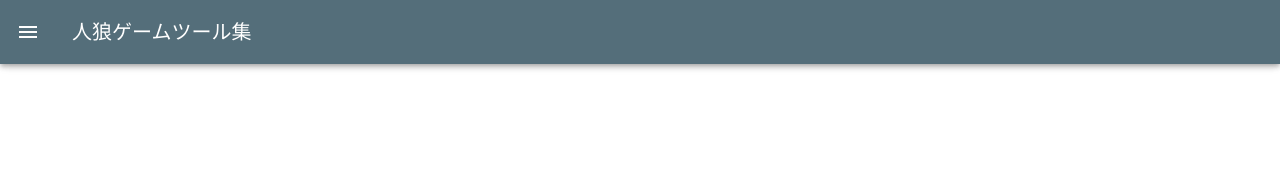
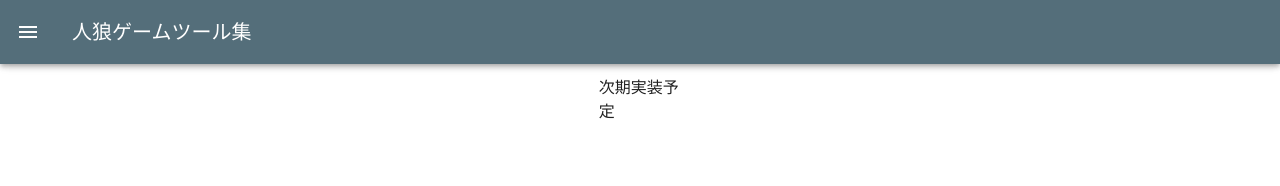
Before and after one commit to y1wtt/Fenrir, a Nuxt app: page /timer in a window 1280 px wide. Before the commit this address had no page. Shown: the top 186 px of the page. Built offline with nearby package versions, Linux system fonts and the light colour scheme.

Commit message:
create dummy pages

```diff
--- a/assets/ts/main.ts
+++ b/assets/ts/main.ts
@@ -9,7 +9,7 @@ export default {
                 },
                 {
                     title: "タイマー",
-                    url: "timer"
+                    url: "/timer"
                 },
                 {
                     title: "投票",
--- /dev/null
+++ b/pages/timer.vue
@@ -0,0 +1,7 @@
+<template>
+  <v-container fluid>
+    <v-row align="center" justify="center">
+      <v-col cols="1" sm="1" md="1">次期実装予定</v-col>
+    </v-row>
+  </v-container>
+</template>
--- /dev/null
+++ b/pages/vote.vue
@@ -0,0 +1,7 @@
+<template>
+  <v-container fluid>
+    <v-row align="center" justify="center">
+      <v-col cols="1" sm="1" md="1">次期実装予定</v-col>
+    </v-row>
+  </v-container>
+</template>
```
